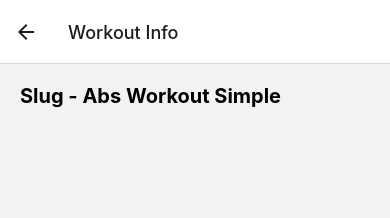
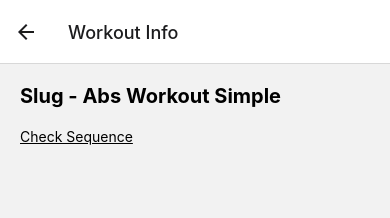
Before and after one commit to mariosknl/RN-workout-typescript, a React Native app: screen / in a window 390 px wide. Both pictures are taken after a click on the element 195 px from the left and 175 px from the top of the page. Shown: the top 218 px of the page. Built offline with nearby package versions, Linux system fonts and the light colour scheme.

Commit message:
creating pressable component

```diff
--- /dev/null
+++ b/components/styled/PressableText.tsx
@@ -0,0 +1,9 @@
+import { Pressable, PressableProps, Text } from "react-native";
+
+export function PressableText(props: PressableProps & { text: string }) {
+  return (
+    <Pressable {...props}>
+      <Text style={{ textDecorationLine: "underline" }}>{props.text}</Text>
+    </Pressable>
+  );
+}
--- a/screens/WorkoutDetailScreen.tsx
+++ b/screens/WorkoutDetailScreen.tsx
@@ -1,5 +1,6 @@
 import { NativeStackHeaderProps } from "@react-navigation/native-stack";
-import { StyleSheet, Text, View } from "react-native";
+import { Alert, StyleSheet, Text, View } from "react-native";
+import { PressableText } from "../components/styled/PressableText";
 import { useWorkoutBySlug } from "../hooks/useWorkoutBySlug";
 
 type DetailParams = {
@@ -18,6 +19,10 @@ const WorkoutDetailScreen = ({ route }: Navigation) => {
   return (
     <View style={styles.container}>
       <Text style={styles.header}>Slug - {workout?.name}</Text>
+      <PressableText
+        text="Check Sequence"
+        onPress={() => Alert.alert("Modal")}
+      />
     </View>
   );
 };
```
